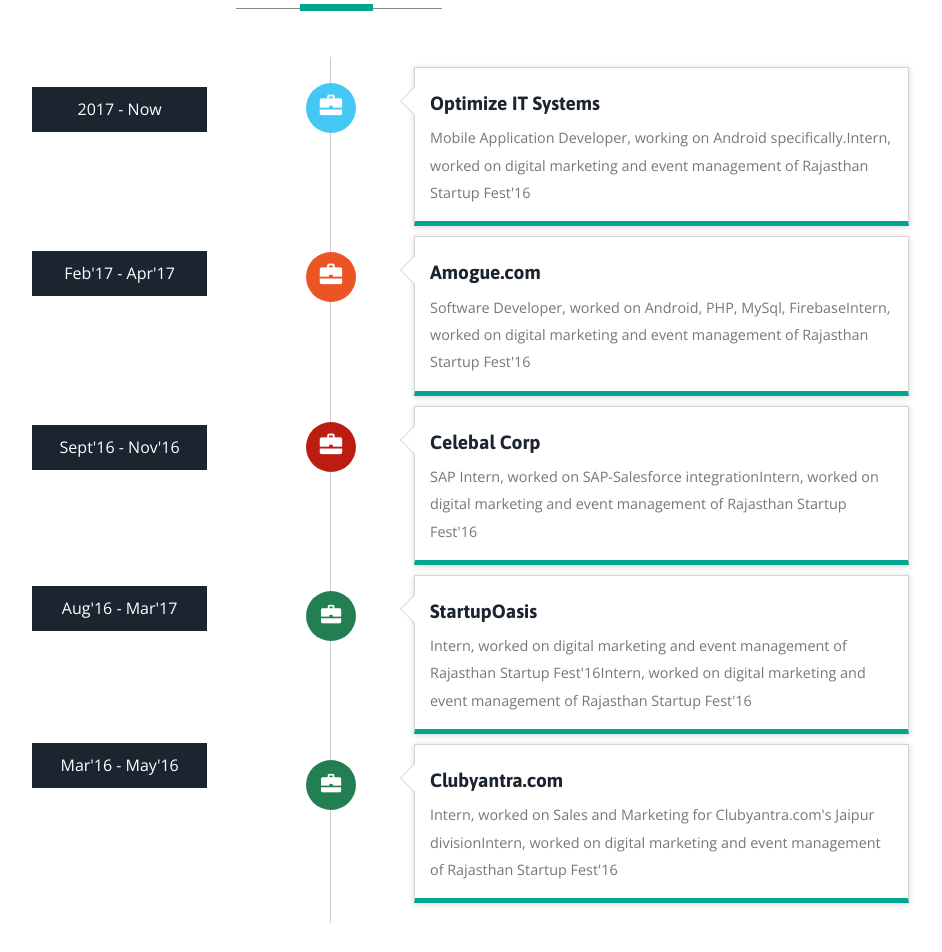
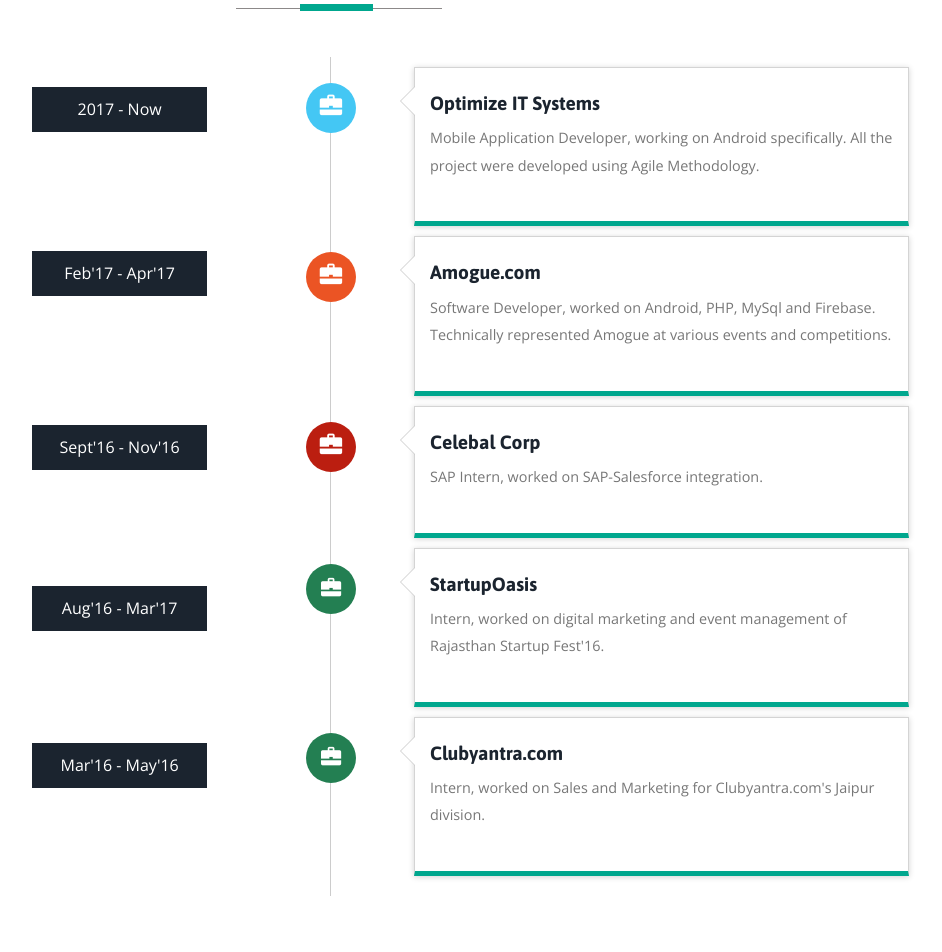
Before and after one commit to palkesh-jain/palkesh-jain.github.io, a plain HTML site: page index.html in a window 1280 px wide. Shown: the part 2300-3252 px from the top of the page, without its empty margins (301-1243 px from the left). Drawn offline with nearby package versions, Linux system fonts and the light colour scheme; files whose address does not match are found by name.

Commit message:
updated work description

```diff
--- a/index.html
+++ b/index.html
@@ -276,7 +276,7 @@
 									<h4 class="timeline-title">Optimize IT Systems</h4>
 								</div>
 								<div class="timeline-body">
-									<p>Mobile Application Developer, working on Android specifically.Intern, worked on digital marketing and event management of Rajasthan Startup Fest'16</p>
+									<p>Mobile Application Developer, working on Android specifically. All the project were developed using Agile Methodology.<br/><br/></p>
 								</div>
 							</div>
 						</li>
@@ -288,7 +288,7 @@
 									<h4 class="timeline-title">Amogue.com</h4>
 								</div>
 								<div class="timeline-body">
-									<p>Software Developer, worked on Android, PHP, MySql, FirebaseIntern, worked on digital marketing and event management of Rajasthan Startup Fest'16</p>
+									<p>Software Developer, worked on Android, PHP, MySql and Firebase. Technically represented Amogue at various events and competitions.<br/><br/></p>
 								</div>
 							</div>
 						</li>
@@ -300,7 +300,7 @@
 									<h4 class="timeline-title">Celebal Corp</h4>
 								</div>
 								<div class="timeline-body">
-									<p>SAP Intern, worked on SAP-Salesforce integrationIntern, worked on digital marketing and event management of Rajasthan Startup Fest'16</p>
+									<p>SAP Intern, worked on SAP-Salesforce integration. <br/><br/></p>
 								</div>
 							</div>
 						</li>
@@ -312,7 +312,7 @@
 									<h4 class="timeline-title">StartupOasis</h4>
 								</div>
 								<div class="timeline-body">
-									<p>Intern, worked on digital marketing and event management of Rajasthan Startup Fest'16Intern, worked on digital marketing and event management of Rajasthan Startup Fest'16</p>
+									<p>Intern, worked on digital marketing and event management of Rajasthan Startup Fest'16.<br/><br/></p>
 								</div>
 							</div>
 						</li>
@@ -324,7 +324,7 @@
 									<h4 class="timeline-title">Clubyantra.com</h4>
 								</div>
 								<div class="timeline-body">
-									<p>Intern, worked on Sales and Marketing for Clubyantra.com's Jaipur divisionIntern, worked on digital marketing and event management of Rajasthan Startup Fest'16</p>
+									<p>Intern, worked on Sales and Marketing for Clubyantra.com's Jaipur division.<br/><br/></p>
 								</div>
 							</div>
 						</li>
```
